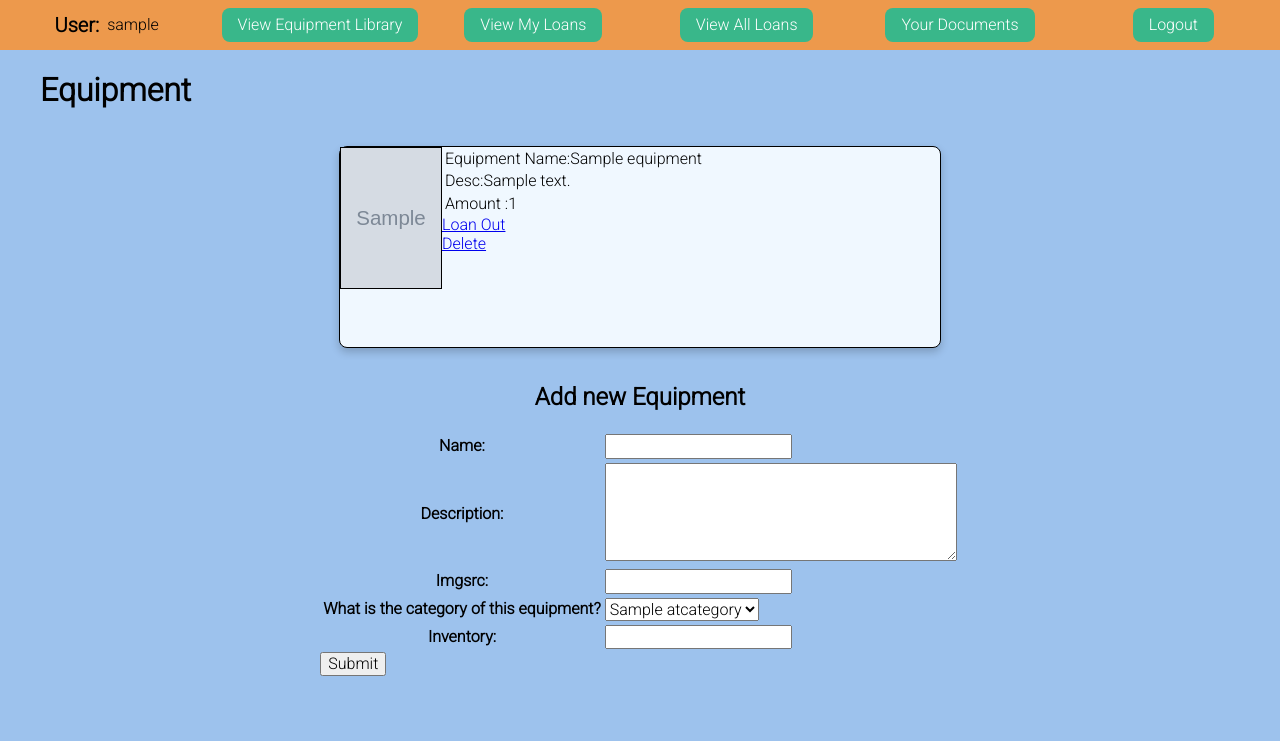
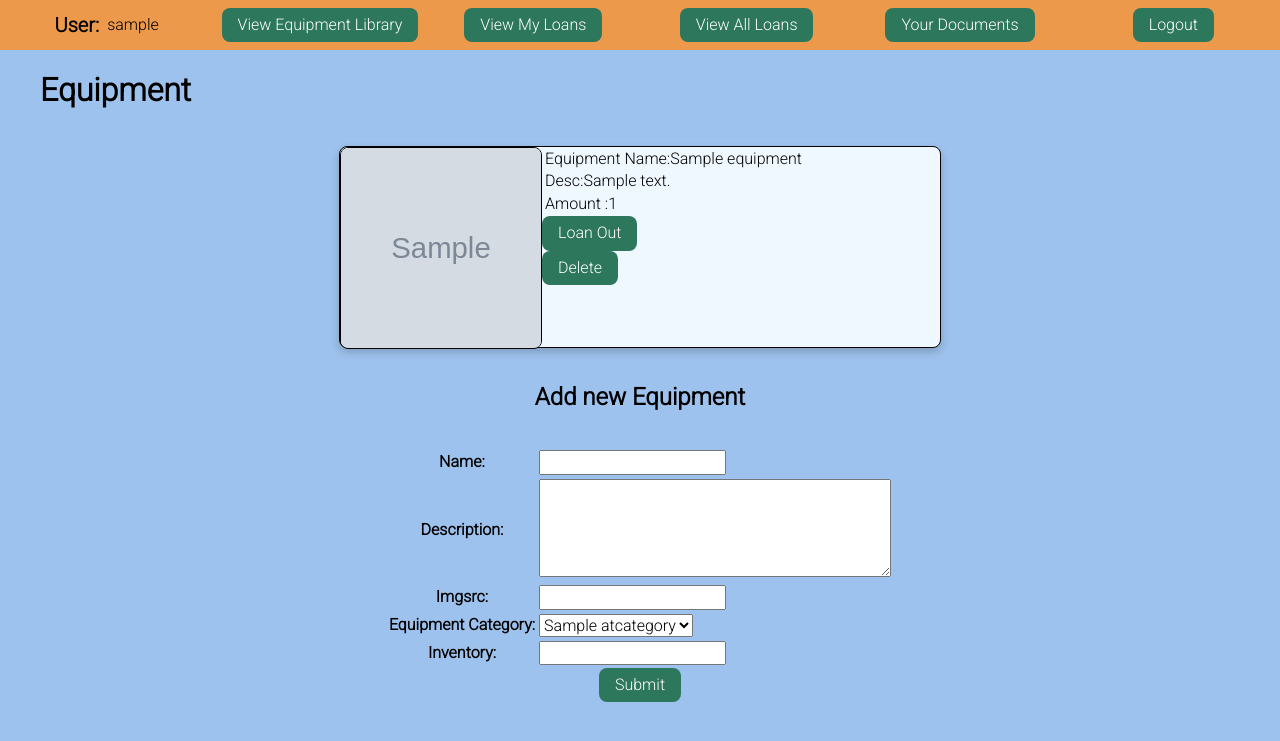
Before and after one commit to Spearsona/AssistiveTechPassport, a Django app: page /webportal/equipment in a window 1280 px wide. Shown: the top 741 px of the page. Run offline with Django 4.2, Linux system fonts and the light colour scheme; a user stored in the database is signed in; tables that the repository leaves empty hold one stand-in row (values such as "Sample post"); grey boxes marked "Sample" are stand-in pictures.

Commit message:
centered providerloans, prettified buttons

```diff
--- a/ATPassport/templates/webportal/base_template.html
+++ b/ATPassport/templates/webportal/base_template.html
@@ -21,7 +21,7 @@
           <span class='username'>{{ user.get_username }}</span>
         </li>
         <li class="navitem">
-          <a href="{% url 'equipment' %}"><button class="nice-button">View Equipment Library</button></a>
+          <a href="{% url 'equipment' %}"><button aria-label="View Equipment" class="nice-button">View Equipment Library</button></a>
         </li>
         {% if perms.webportal.add_loaninstance %}
         <li class="navitem">
--- a/ATPassport/templates/webportal/equipment_list.html
+++ b/ATPassport/templates/webportal/equipment_list.html
@@ -11,9 +11,8 @@
         <div class="equipment-card">
           <div class="item-box">
             <div class="item-column">
-                <img class="loan-image" width="100" height="140"  src="{{ equipment.imgsrc }}" alt="{{ equipment.name }}">
+              <img class="loan-image"  src="{{ equipment.imgsrc }}" alt="{{ equipment.name }}">
             </div>
-
             <div class="item-column">
               <table>
                 <tr>
@@ -22,39 +21,39 @@
                 <tr>
                   <td>Desc:{{ equipment.description }}</td>
                 </tr>
-                </tr>
                 <tr>
                   <td>Amount :{{ equipment.inventory }}</td>
                 </tr>
               </table>
               {% if perms.webportal.add_loaninstance %}
-
                 {% if equipment.inventory > 0 %}
-                  <a href="{% url 'loanEquipment' equipment.id %}">Loan Out</a>
+                  <a href="{% url 'loanEquipment' equipment.id %}"><button class="nice-button">Loan Out</button></a>
                 {% else %}
-                  <p>No Items Available</p>
+                  <button class="nice-button" disabled=true>No Items Available</button>
                 {% endif %}
-
               {% endif %}
               {% if perms.webportal.delete_equipment %}
-                <a href="{% url 'equipmentdelete' equipment.id %}">Delete</a>
+                <a href="{% url 'equipmentdelete' equipment.id %}"><button class="nice-button">Delete</button></a>
               {% endif %}
             </div>
           </div>
         </div>
-
       {% empty %}
         <li>No Equipment Available</li>
       {% endfor %}
     {% if perms.webportal.add_equipment %}
       <h2>Add new Equipment</h2>
+      <div class="form-layout col-container justcenter">
         <form action="" method="POST">
         {% csrf_token %}
           <table>
             {{ createform.as_table }}
           </table>
-        <input type="submit" value="Submit">
+          <div class="row-container justcenter">
+            <input class="nice-button" type="submit" value="Submit">
+          </div>
         </form>
+      </div>
     {% endif %}
   </div>
 {% endblock %}
--- a/ATPassport/webportal/forms.py
+++ b/ATPassport/webportal/forms.py
@@ -13,7 +13,7 @@ class CreateEquipmentForm(forms.Form):
         print(item.name, item.desc)
         CATEGORIES = CATEGORIES + ((item.name, item.name),)
 
-    atcategory = forms.CharField(label='What is the category of this equipment?', widget=forms.Select(choices=CATEGORIES))
+    atcategory = forms.CharField(label='Equipment Category:', widget=forms.Select(choices=CATEGORIES))
     inventory = forms.IntegerField()
 
     class Meta:
--- a/ATPassport/webportal/static/ATPassport/style.css
+++ b/ATPassport/webportal/static/ATPassport/style.css
@@ -87,14 +87,18 @@ html, body {
 .item-column{
     display: flex;
     flex-direction: column;
+
 }
 
 .loan-image{
     border: 1px solid black;
+    border-radius: 0.5em;
+    height: 200px;
+    width:  200px;
 }
 
 .nice-button {
-    background-color: #39b78a; /* Green */
+    background-color: #2d775d; /* Green */
     border: none;
     color: white;
     padding: 8px 16px;
@@ -105,6 +109,16 @@ html, body {
     cursor: pointer;
     border-radius: .5em;
 }
+.nice-button:disabled {
+    background-color: grey;
+}
+.form-layout{
+    margin:.5em;
+    padding: .5em;
+}
+.align-center{
+    align-content: center;
+}
 
 #39b78a
 #3cb5bd
```
Also changed, not shown: ATPassport/templates/webportal/providerloans.html (+4 -7 lines). Lines whose indentation alone changed are shown as unchanged.
